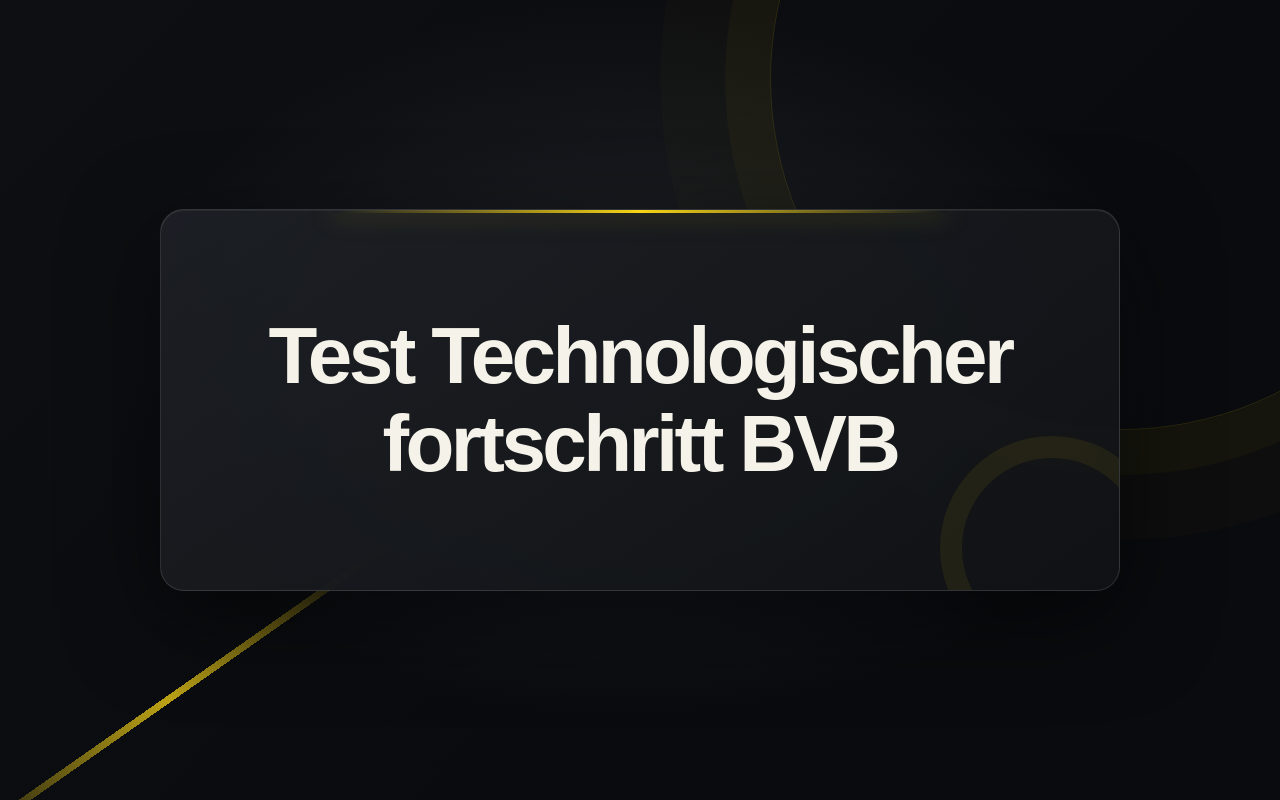
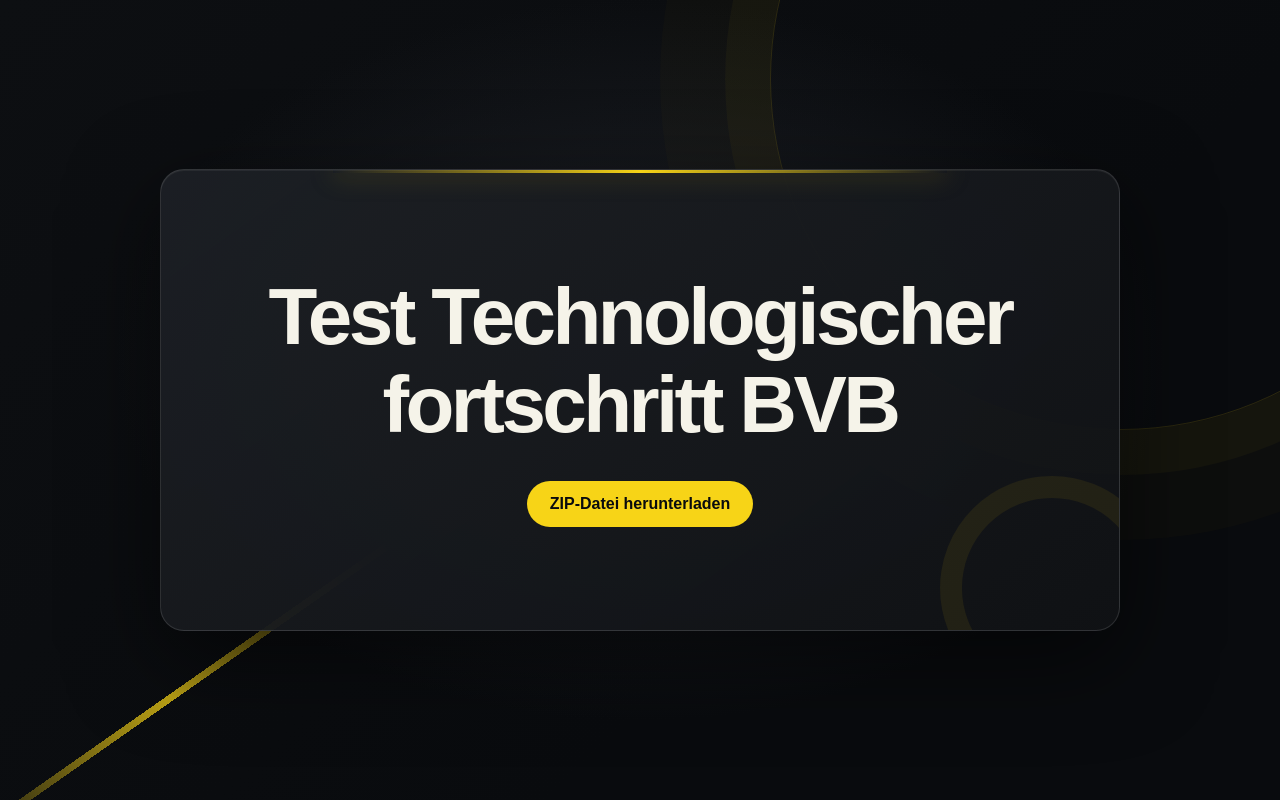
Before and after one commit to Just1nPG/TestWebsiteBVB, a plain HTML site: page index.html in a window 1280 px wide. Drawn offline with Linux system fonts and the light colour scheme.

Commit message:
Add download button with styles to index.html

```diff
--- a/index.html
+++ b/index.html
@@ -117,6 +117,34 @@
       background: var(--yellow);
     }
 
+    .download-button {
+      position: relative;
+      z-index: 1;
+      display: inline-flex;
+      align-items: center;
+      justify-content: center;
+      margin-top: 2rem;
+      padding: 0.9rem 1.4rem;
+      border: 0;
+      border-radius: 999px;
+      background: var(--yellow);
+      color: var(--background);
+      font-size: 1rem;
+      font-weight: 700;
+      text-decoration: none;
+      transition: transform 160ms ease, background-color 160ms ease;
+    }
+
+    .download-button:hover {
+      transform: translateY(-2px);
+      background: #ffe34d;
+    }
+
+    .download-button:focus-visible {
+      outline: 3px solid #fff;
+      outline-offset: 4px;
+    }
+
     @keyframes rise-in {
       from {
         opacity: 0;
@@ -149,6 +177,9 @@
 <body>
   <main>
     <h1>Test Technologischer fortschritt BVB</h1>
+    <a class="download-button" href="datei.zip" download>
+      ZIP-Datei herunterladen
+    </a>
   </main>
 </body>
 </html>
```
